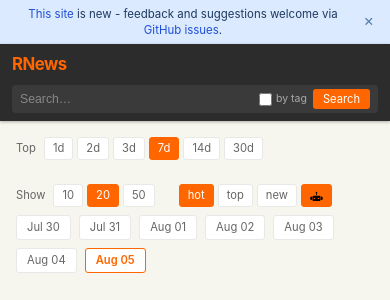
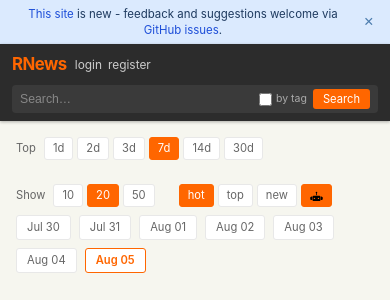
Before and after one commit to jsgounot/RNews, a FastAPI app: page / in a window 390 px wide. Shown: the top 300 px of the page. Run offline with FastAPI, Linux system fonts and the light colour scheme.

Commit message:
Fix small screen view

```diff
--- a/app/static/css/style.css
+++ b/app/static/css/style.css
@@ -360,7 +360,7 @@ footer {
 .item-count { color: var(--text-muted); font-size: 0.85rem; font-weight: 400; }
 .feed-window { color: var(--text-muted); font-size: 0.75rem; font-weight: 400; }
 
-.sort-options { display: flex; gap: 4px; }
+.sort-options { display: flex; gap: 4px; flex-wrap: wrap; }
 
 /* Pagination */
 .pagination {
@@ -936,10 +936,10 @@ footer {
   .search-wrap { width: 100%; }
 }
 
-/* Small phones: hide tags column, hide nav text links */
+/* Small phones: hide tags column, wrap nav links */
 @media (max-width: 480px) {
   .col-tags { display: none; }
-  .site-nav a:not(.btn-submit) { display: none; }
+  .site-nav { flex-wrap: wrap; justify-content: flex-end; gap: 6px; }
 }
 
 /* ── About page ───────────────────────────────────────────────────────────── */
```
